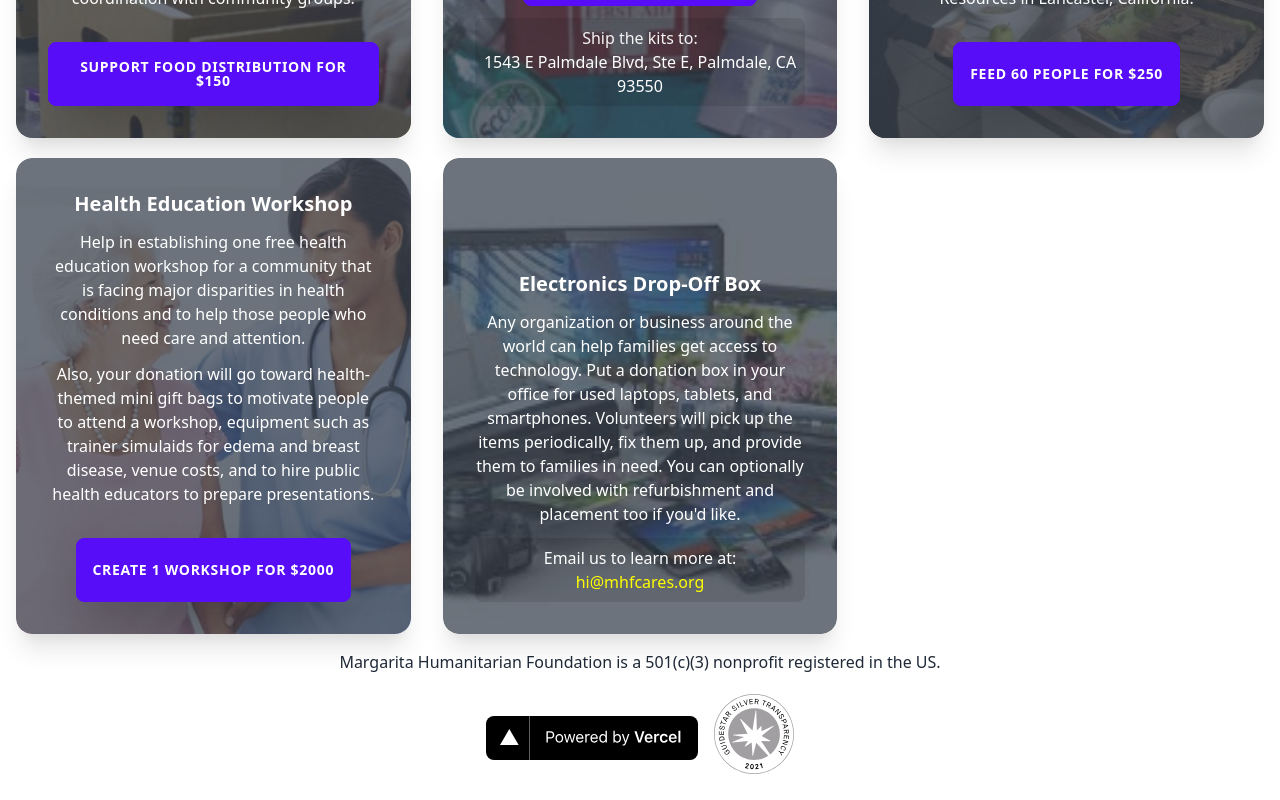
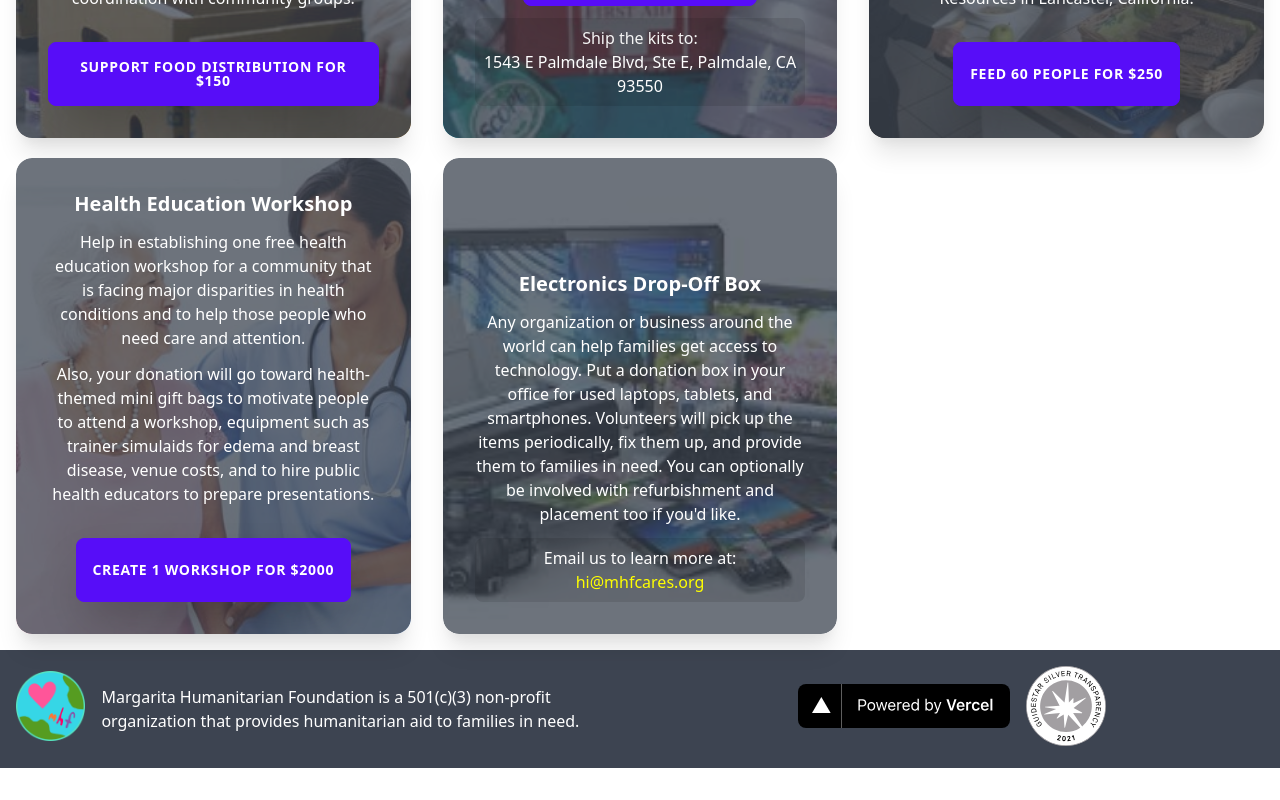
Before and after one commit to margaritahumanitarian/helpafamily, a Next.js app: page / in a window 1280 px wide. Shown: the part 1104-1904 px from the top of the page. After the commit the page ends 1872 px from the top, so only its background shows below. Built offline with nearby package versions, Linux system fonts and the light colour scheme.

Commit message:
footer design update

```diff
--- a/components/Footer.js
+++ b/components/Footer.js
@@ -3,13 +3,25 @@ import React from 'react';
 
 export default function Footer() {
   return (
-    <footer className="flex flex-col mb-5 space-y-5 text-center">
-      <span>
+    <footer className="p-4 grid md:grid-cols-2 bg-neutral text-neutral-content justify-items-center ">
+      <div className="flex items-center justify-evenly">
+        <div>
+          <Image
+            alt="mhf logo"
+            className=""
+            height="120"
+            src="/images/MHF-Color-300x300.png"
+            width="120"
+          />
+        </div>
+        <div className="pl-4">
           {
-          'Margarita Humanitarian Foundation is a 501(c)(3) nonprofit registered in the US.'
+            'Margarita Humanitarian Foundation is a 501(c)(3) non-profit organization that provides humanitarian aid to families in need.'
           }
-      </span>
-      <div className="flex justify-center items-center cursor-pointer">
+        </div>
+      </div>
+      <div className="flex items-center">
+        <div>
           <a
             className="mr-4 mt-2"
             href="https://vercel.com?utm_source=margaritahumanitarian&utm_campaign=oss"
@@ -21,6 +33,9 @@ export default function Footer() {
               width="212"
             />
           </a>
+        </div>
+        <div>
+          {' '}
           <a
             href="https://www.guidestar.org/profile/84-4323038"
             rel="noreferrer"
@@ -34,6 +49,7 @@ export default function Footer() {
             />
           </a>
         </div>
+      </div>
     </footer>
   );
 }
```
Lines whose indentation alone changed are shown as unchanged.
